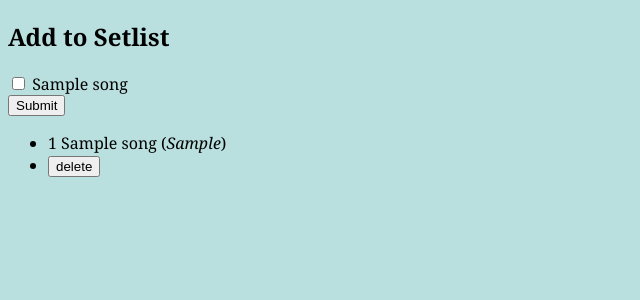
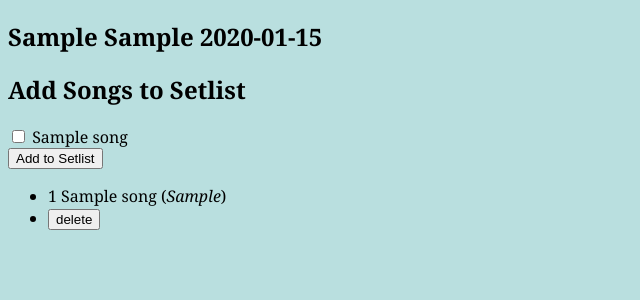
Before and after one commit to DarrenLackie/SetList, a Flask app: page /gigs/1 in a window 1280 px wide. Shown: the part 96-396 px from the top of the page, without its empty margins (0-640 px from the left). Run offline with Flask 3, Linux system fonts and the light colour scheme; tables that the repository leaves empty hold one stand-in row (values such as "Sample post").

Commit message:
got add songs to setlist working within the individual gig page

```diff
--- a/controller/gig_controller.py
+++ b/controller/gig_controller.py
@@ -34,4 +34,15 @@ def add_new_gig():
 def delete_gig(id):
     Gig.query.filter_by(id = id).delete()
     db.session.commit()
-    return redirect(f'/gigs')
+    return redirect('/gigs')
+
+@gigs_blueprint.route("/gigs/<id>/setlists/new", methods=['POST'])
+def create_setlist_in_gig(id):
+    song_ids = request.form.getlist('song_id[]')
+    gig_id = id
+    for song_id in song_ids:
+        setlist = SetListItem(song_id=int(song_id), gig_id=gig_id)
+        db.session.add(setlist)
+
+    db.session.commit()
+    return redirect(f'/gigs/{gig_id}')
--- a/templates/gigs/show_gig.jinja
+++ b/templates/gigs/show_gig.jinja
@@ -2,17 +2,19 @@
 
 {% block content %}
 
-<form action="/gigs/<id>" method="post">
-  <h1>Add to Setlist</h1>
+<h1>{{ gig.city }} {{ gig.venue }} {{ gig.date }}</h1>
+
+<form action="/gigs/{{ gig.id }}/setlists/new" method="post">
+  <h2>Add Songs to Setlist</h2>
   {% for song in songs %}
   <div class="song-box">
     <label>
-      <input type="checkbox" name="song_id" value="{{ song.id }}">
+      <input type="checkbox" name="song_id[]" value="{{ song.id }}">
       {{ song.title }}
     </label>
   </div>
   {% endfor %}
-  <input class="btn_submit" type="submit" value="Submit">
+  <input class="btn_submit" type="submit" value="Add to Setlist">
 </form>
 
   {% for setlist in gig.setlists %}
```
